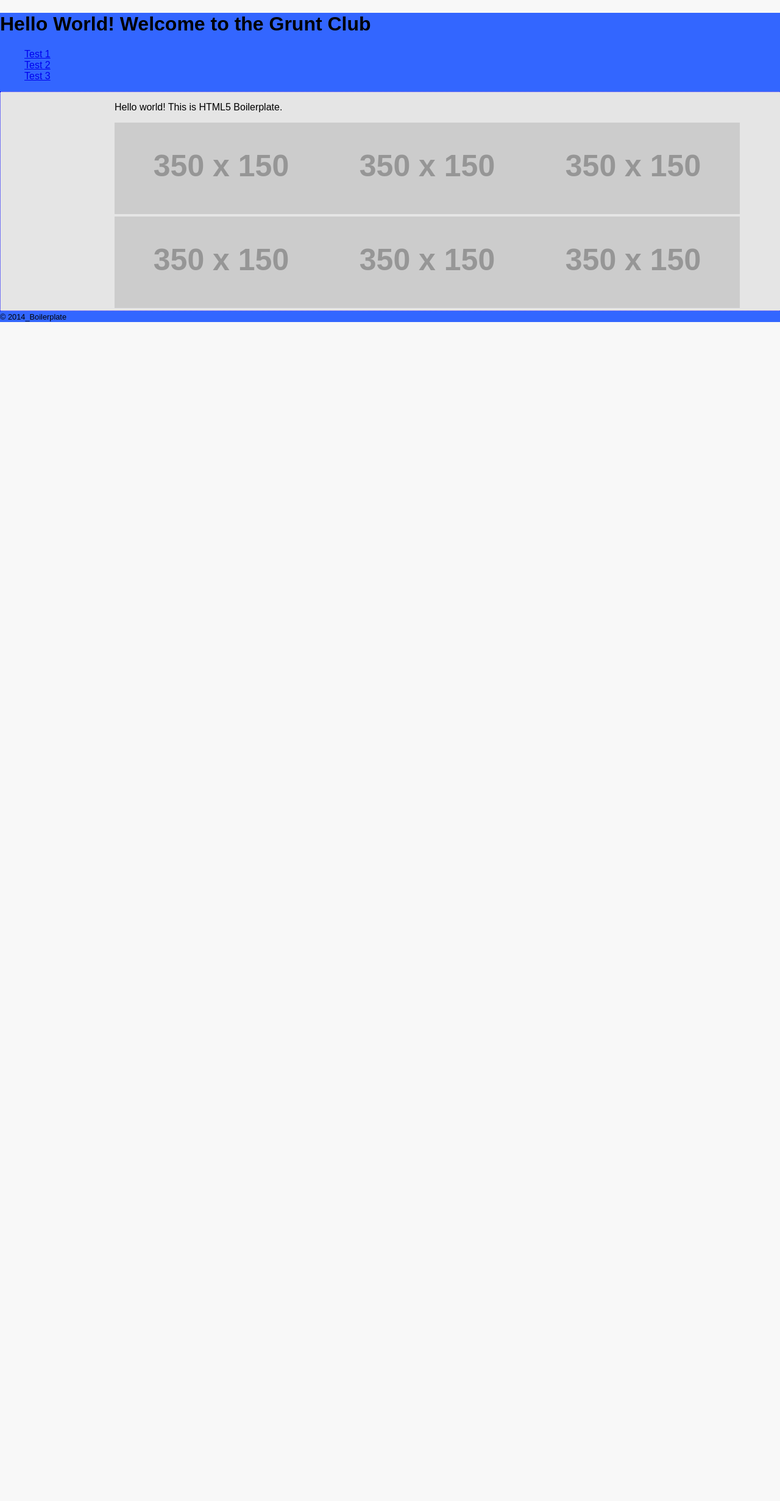
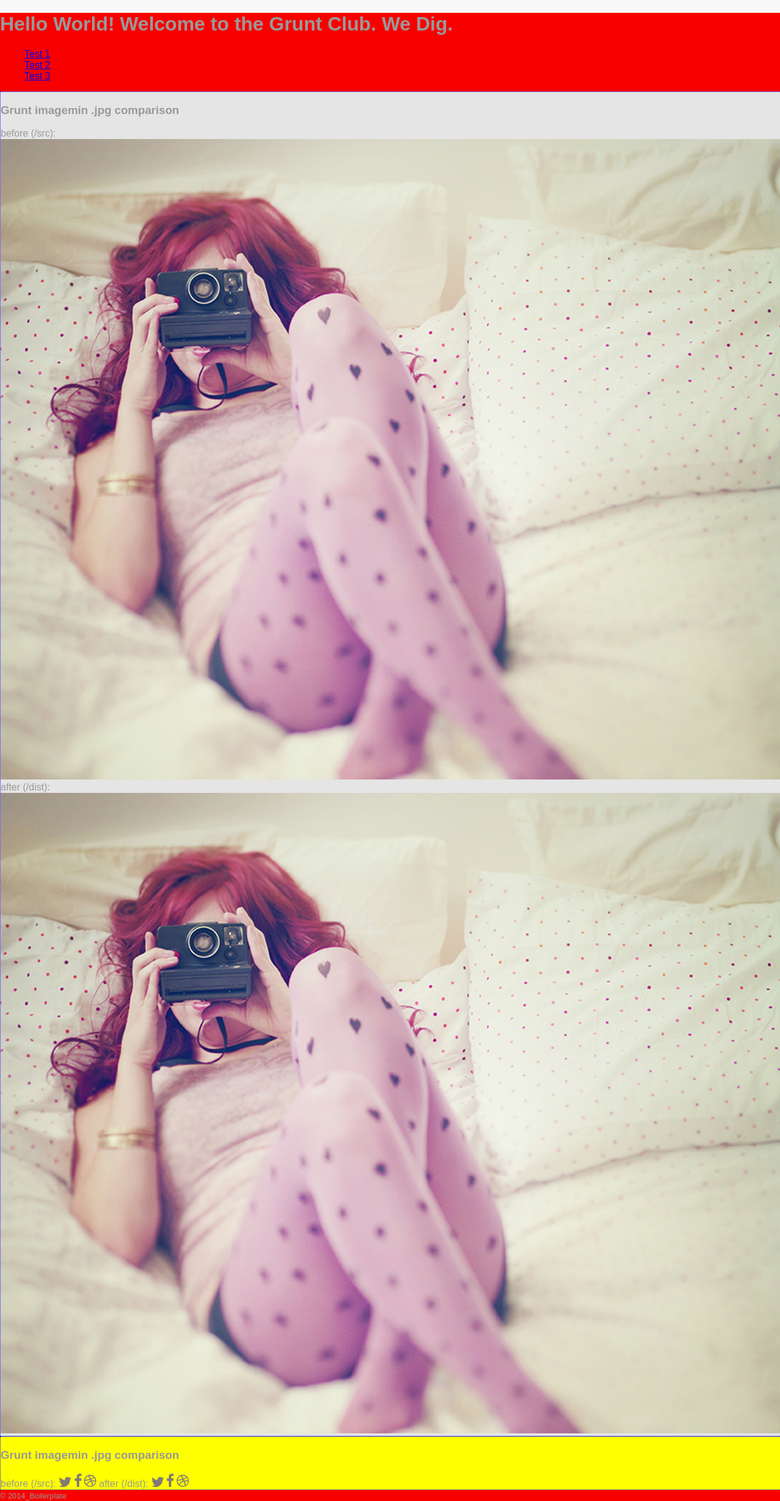
Before and after one commit to bansay/2014_boilerplate, a PHP site: page / in a window 1280 px wide; the page is wider, and only the part inside the window is pictured. Shown: that part at 61% size. Before the commit the page ends 800 px from the top of that part, so only its background shows below. Run offline with PHP 8.4, Linux system fonts and the light colour scheme; some libraries are stand-ins or nearby versions.

Commit message:
added imagemin, and another method for compass - one for dev one for prod

```diff
--- a/_/css/main.css
+++ b/_/css/main.css
@@ -24,7 +24,7 @@ summary {
 /**
  * Correct `inline-block` display not defined in IE 6/7/8/9 and Firefox 3.
  */
-/* line 30, ../scss/_normalize.scss */
+/* line 31, ../scss/_normalize.scss */
 audio,
 canvas,
 video {
@@ -37,7 +37,7 @@ video {
  * Prevent modern browsers from displaying `audio` without controls.
  * Remove excess height in iOS 5 devices.
  */
-/* line 43, ../scss/_normalize.scss */
+/* line 44, ../scss/_normalize.scss */
 audio:not([controls]) {
   display: none;
   height: 0;
@@ -47,7 +47,7 @@ audio:not([controls]) {
  * Address styling not present in IE 7/8/9, Firefox 3, and Safari 4.
  * Known issue: no IE 6 support.
  */
-/* line 53, ../scss/_normalize.scss */
+/* line 54, ../scss/_normalize.scss */
 [hidden] {
   display: none;
 }
@@ -61,7 +61,7 @@ audio:not([controls]) {
  * 2. Prevent iOS text size adjust after orientation change, without disabling
  *    user zoom.
  */
-/* line 68, ../scss/_normalize.scss */
+/* line 69, ../scss/_normalize.scss */
 html {
   font-size: 100%;
   /* 1 */
@@ -75,7 +75,7 @@ html {
  * Address `font-family` inconsistency between `textarea` and other form
  * elements.
  */
-/* line 79, ../scss/_normalize.scss */
+/* line 80, ../scss/_normalize.scss */
 html,
 button,
 input,
@@ -87,7 +87,7 @@ textarea {
 /**
  * Address margins handled incorrectly in IE 6/7.
  */
-/* line 91, ../scss/_normalize.scss */
+/* line 92, ../scss/_normalize.scss */
 body {
   margin: 0;
 }
@@ -98,7 +98,7 @@ body {
 /**
  * Address `outline` inconsistency between Chrome and other browsers.
  */
-/* line 103, ../scss/_normalize.scss */
+/* line 104, ../scss/_normalize.scss */
 a:focus {
   outline: thin dotted;
 }
@@ -106,7 +106,7 @@ a:focus {
 /**
  * Improve readability when focused and also mouse hovered in all browsers.
  */
-/* line 111, ../scss/_normalize.scss */
+/* line 112, ../scss/_normalize.scss */
 a:active,
 a:hover {
   outline: 0;
@@ -120,37 +120,37 @@ a:hover {
  * Address font sizes within `section` and `article` in Firefox 4+, Safari 5,
  * and Chrome.
  */
-/* line 126, ../scss/_normalize.scss */
+/* line 127, ../scss/_normalize.scss */
 h1 {
   font-size: 2em;
   margin: 0.67em 0;
 }
 
-/* line 131, ../scss/_normalize.scss */
+/* line 132, ../scss/_normalize.scss */
 h2 {
   font-size: 1.5em;
   margin: 0.83em 0;
 }
 
-/* line 136, ../scss/_normalize.scss */
+/* line 137, ../scss/_normalize.scss */
 h3 {
   font-size: 1.17em;
   margin: 1em 0;
 }
 
-/* line 141, ../scss/_normalize.scss */
+/* line 142, ../scss/_normalize.scss */
 h4 {
   font-size: 1em;
   margin: 1.33em 0;
 }
 
-/* line 146, ../scss/_normalize.scss */
+/* line 147, ../scss/_normalize.scss */
 h5 {
   font-size: 0.83em;
   margin: 1.67em 0;
 }
 
-/* line 151, ../scss/_normalize.scss */
+/* line 152, ../scss/_normalize.scss */
 h6 {
   font-size: 0.67em;
   margin: 2.33em 0;
@@ -159,7 +159,7 @@ h6 {
 /**
  * Address styling not present in IE 7/8/9, Safari 5, and Chrome.
  */
-/* line 160, ../scss/_normalize.scss */
+/* line 161, ../scss/_normalize.scss */
 abbr[title] {
   border-bottom: 1px dotted;
 }
@@ -167,13 +167,13 @@ abbr[title] {
 /**
  * Address style set to `bolder` in Firefox 3+, Safari 4/5, and Chrome.
  */
-/* line 168, ../scss/_normalize.scss */
+/* line 169, ../scss/_normalize.scss */
 b,
 strong {
   font-weight: bold;
 }
 
-/* line 173, ../scss/_normalize.scss */
+/* line 174, ../scss/_normalize.scss */
 blockquote {
   margin: 1em 40px;
 }
@@ -181,7 +181,7 @@ blockquote {
 /**
  * Address styling not present in Safari 5 and Chrome.
  */
-/* line 181, ../scss/_normalize.scss */
+/* line 182, ../scss/_normalize.scss */
 dfn {
   font-style: italic;
 }
@@ -190,7 +190,7 @@ dfn {
  * Address differences between Firefox and other browsers.
  * Known issue: no IE 6/7 normalization.
  */
-/* line 190, ../scss/_normalize.scss */
+/* line 191, ../scss/_normalize.scss */
 hr {
   -moz-box-sizing: content-box;
   box-sizing: content-box;
@@ -200,7 +200,7 @@ hr {
 /**
  * Address styling not present in IE 6/7/8/9.
  */
-/* line 200, ../scss/_normalize.scss */
+/* line 201, ../scss/_normalize.scss */
 mark {
   background: #ff0;
   color: #000;
@@ -209,7 +209,7 @@ mark {
 /**
  * Address margins set differently in IE 6/7.
  */
-/* line 209, ../scss/_normalize.scss */
+/* line 210, ../scss/_normalize.scss */
 p,
 pre {
   margin: 1em 0;
@@ -218,7 +218,7 @@ pre {
 /**
  * Correct font family set oddly in IE 6, Safari 4/5, and Chrome.
  */
-/* line 218, ../scss/_normalize.scss */
+/* line 219, ../scss/_normalize.scss */
 code,
 kbd,
 pre,
@@ -231,7 +231,7 @@ samp {
 /**
  * Improve readability of pre-formatted text in all browsers.
  */
-/* line 231, ../scss/_normalize.scss */
+/* line 232, ../scss/_normalize.scss */
 pre {
   white-space: pre;
   white-space: pre-wrap;
@@ -241,7 +241,7 @@ pre {
 /**
  * Address CSS quotes not supported in IE 6/7.
  */
-/* line 241, ../scss/_normalize.scss */
+/* line 242, ../scss/_normalize.scss */
 q {
   quotes: none;
 }
@@ -249,7 +249,7 @@ q {
 /**
  * Address `quotes` property not supported in Safari 4.
  */
-/* line 249, ../scss/_normalize.scss */
+/* line 250, ../scss/_normalize.scss */
 q:before,
 q:after {
   content: '';
@@ -259,7 +259,7 @@ q:after {
 /**
  * Address inconsistent and variable font size in all browsers.
  */
-/* line 259, ../scss/_normalize.scss */
+/* line 260, ../scss/_normalize.scss */
 small {
   font-size: 80%;
 }
@@ -267,7 +267,7 @@ small {
 /**
  * Prevent `sub` and `sup` affecting `line-height` in all browsers.
  */
-/* line 267, ../scss/_normalize.scss */
+/* line 268, ../scss/_normalize.scss */
 sub,
 sup {
   font-size: 75%;
@@ -276,12 +276,12 @@ sup {
   vertical-align: baseline;
 }
 
-/* line 275, ../scss/_normalize.scss */
+/* line 276, ../scss/_normalize.scss */
 sup {
   top: -0.5em;
 }
 
-/* line 279, ../scss/_normalize.scss */
+/* line 280, ../scss/_normalize.scss */
 sub {
   bottom: -0.25em;
 }
@@ -292,7 +292,7 @@ sub {
 /**
  * Address margins set differently in IE 6/7.
  */
-/* line 291, ../scss/_normalize.scss */
+/* line 292, ../scss/_normalize.scss */
 dl,
 menu,
 ol,
@@ -300,7 +300,7 @@ ul {
   margin: 1em 0;
 }
 
-/* line 298, ../scss/_normalize.scss */
+/* line 299, ../scss/_normalize.scss */
 dd {
   margin: 0 0 0 40px;
 }
@@ -308,7 +308,7 @@ dd {
 /**
  * Address paddings set differently in IE 6/7.
  */
-/* line 306, ../scss/_normalize.scss */
+/* line 307, ../scss/_normalize.scss */
 menu,
 ol,
 ul {
@@ -318,7 +318,7 @@ ul {
 /**
  * Correct list images handled incorrectly in IE 7.
  */
-/* line 316, ../scss/_normalize.scss */
+/* line 317, ../scss/_normalize.scss */
 nav ul,
 nav ol {
   list-style: none;
@@ -332,7 +332,7 @@ nav ol {
  * 1. Remove border when inside `a` element in IE 6/7/8/9 and Firefox 3.
  * 2. Improve image quality when scaled in IE 7.
  */
-/* line 331, ../scss/_normalize.scss */
+/* line 332, ../scss/_normalize.scss */
 img {
   border: 0;
   /* 1 */
@@ -343,7 +343,7 @@ img {
 /**
  * Correct overflow displayed oddly in IE 9.
  */
-/* line 340, ../scss/_normalize.scss */
+/* line 341, ../scss/_normalize.scss */
 svg:not(:root) {
   overflow: hidden;
 }
@@ -354,7 +354,7 @@ svg:not(:root) {
 /**
  * Address margin not present in IE 6/7/8/9, Safari 5, and Opera 11.
  */
-/* line 352, ../scss/_normalize.scss */
+/* line 353, ../scss/_normalize.scss */
 figure {
   margin: 0;
 }
@@ -365,7 +365,7 @@ figure {
 /**
  * Correct margin displayed oddly in IE 6/7.
  */
-/* line 364, ../scss/_normalize.scss */
+/* line 365, ../scss/_normalize.scss */
 form {
   margin: 0;
 }
@@ -373,7 +373,7 @@ form {
 /**
  * Define consistent border, margin, and padding.
  */
-/* line 372, ../scss/_normalize.scss */
+/* line 373, ../scss/_normalize.scss */
 fieldset {
   border: 1px solid #c0c0c0;
   margin: 0 2px;
@@ -385,7 +385,7 @@ fieldset {
  * 2. Correct text not wrapping in Firefox 3.
  * 3. Correct alignment displayed oddly in IE 6/7.
  */
-/* line 384, ../scss/_normalize.scss */
+/* line 385, ../scss/_normalize.scss */
 legend {
   border: 0;
   /* 1 */
@@ -402,7 +402,7 @@ legend {
  *    and Chrome.
  * 3. Improve appearance and consistency in all browsers.
  */
-/* line 398, ../scss/_normalize.scss */
+/* line 399, ../scss/_normalize.scss */
 button,
 input,
 select,
@@ -421,7 +421,7 @@ textarea {
  * Address Firefox 3+ setting `line-height` on `input` using `!important` in
  * the UA stylesheet.
  */
-/* line 413, ../scss/_normalize.scss */
+/* line 414, ../scss/_normalize.scss */
 button,
 input {
   line-height: normal;
@@ -433,7 +433,7 @@ input {
  * Correct `button` style inheritance in Chrome, Safari 5+, and IE 6+.
  * Correct `select` style inheritance in Firefox 4+ and Opera.
  */
-/* line 425, ../scss/_normalize.scss */
+/* line 426, ../scss/_normalize.scss */
 button,
 select {
   text-transform: none;
@@ -448,7 +448,7 @@ select {
  * 4. Remove inner spacing in IE 7 without affecting normal text inputs.
  *    Known issue: inner spacing remains in IE 6.
  */
-/* line 440, ../scss/_normalize.scss */
+/* line 441, ../scss/_normalize.scss */
 button,
 html input[type="button"],
 input[type="reset"],
@@ -464,7 +464,7 @@ input[type="submit"] {
 /**
  * Re-set default cursor for disabled elements.
  */
-/* line 453, ../scss/_normalize.scss */
+/* line 454, ../scss/_normalize.scss */
 button[disabled],
 html input[disabled] {
   cursor: default;
@@ -476,7 +476,7 @@ html input[disabled] {
  * 3. Remove excess padding in IE 7.
  *    Known issue: excess padding remains in IE 6.
  */
-/* line 465, ../scss/_normalize.scss */
+/* line 466, ../scss/_normalize.scss */
 input[type="checkbox"],
 input[type="radio"] {
   box-sizing: border-box;
@@ -494,7 +494,7 @@ input[type="radio"] {
  * 2. Address `box-sizing` set to `border-box` in Safari 5 and Chrome
  *    (include `-moz` to future-proof).
  */
-/* line 479, ../scss/_normalize.scss */
+/* line 480, ../scss/_normalize.scss */
 input[type="search"] {
   -webkit-appearance: textfield;
   /* 1 */
@@ -508,7 +508,7 @@ input[type="search"] {
  * Remove inner padding and search cancel button in Safari 5 and Chrome
  * on OS X.
  */
-/* line 491, ../scss/_normalize.scss */
+/* line 492, ../scss/_normalize.scss */
 input[type="search"]::-webkit-search-cancel-button,
 input[type="search"]::-webkit-search-decoration {
   -webkit-appearance: none;
@@ -517,7 +517,7 @@ input[type="search"]::-webkit-search-decoration {
 /**
  * Remove inner padding and border in Firefox 3+.
  */
-/* line 500, ../scss/_normalize.scss */
+/* line 501, ../scss/_normalize.scss */
 button::-moz-focus-inner,
 input::-moz-focus-inner {
   border: 0;
@@ -528,7 +528,7 @@ input::-moz-focus-inner {
  * 1. Remove default vertical scrollbar in IE 6/7/8/9.
  * 2. Improve readability and alignment in all browsers.
  */
-/* line 511, ../scss/_normalize.scss */
+/* line 512, ../scss/_normalize.scss */
 textarea {
   overflow: auto;
   /* 1 */
@@ -542,7 +542,7 @@ textarea {
 /**
  * Remove most spacing between table cells.
  */
-/* line 524, ../scss/_normalize.scss */
+/* line 525, ../scss/_normalize.scss */
 table {
   border-collapse: collapse;
   border-spacing: 0;
@@ -570,14 +570,15 @@ table {
   margin: 0 auto;
 }
 
-/* line 27, ../scss/_theme.scss */
+/* line 29, ../scss/_theme.scss */
 html {
   background: #f8f8f8;
 }
 
-/* line 31, ../scss/_theme.scss */
+/* line 33, ../scss/_theme.scss */
 body {
-  background: #3366ff;
+  background: #f80000;
+  color: #999;
 }
 
 /* line 1, ../scss/_module.scss */
--- a/_/scss/_normalize.scss
+++ b/_/scss/_normalize.scss
@@ -22,6 +22,7 @@ section,
 summary {
     display: block;
 }
+
 
 /**
  * Correct `inline-block` display not defined in IE 6/7/8/9 and Firefox 3.
--- a/_/scss/_theme.scss
+++ b/_/scss/_theme.scss
@@ -24,12 +24,15 @@ $blue : #3366ff;
   margin: 0 auto;
 }
 
+
+
 html {
   background: $off_white;
 }
 
 body {
-  background: $blue;
+  background: $red;
+  color: #999;
 }
 
 /////     MIXINS    /////
--- a/index.html
+++ b/index.html
@@ -33,7 +33,7 @@
 
 
         <header>
-            <h1>Hello World! Welcome to the Grunt Club</h1>
+            <h1>Hello World! Welcome to the Grunt Club. We Dig.</h1>
             <nav>
                 <ul>
                     <li><a href="#">Test 1</a></li>
@@ -44,29 +44,23 @@
         </header>
 
         <section>
-            <div class="container">
-                <p>Hello world! This is HTML5 Boilerplate.</p>
-                <ul>
-                    <li>
-                        <img src="http://placehold.it/350x150" />
-                    </li>
-                    <li>
-                        <img src="http://placehold.it/350x150" />
-                    </li>
-                    <li>
-                        <img src="http://placehold.it/350x150" />
-                    </li>
-                    <li>
-                        <img src="http://placehold.it/350x150" />
-                    </li>
-                    <li>
-                        <img src="http://placehold.it/350x150" />
-                    </li>
-                    <li>
-                        <img src="http://placehold.it/350x150" />
-                    </li>
-                </ul>
-            </div>
+            <h3>Grunt imagemin .jpg comparison</h3>
+            <label>before (/src):</label>
+            <img src="_/img/src/rotator-home-beforeplay2.jpg" />
+            <label>after (/dist):</label>
+            <img src="_/img/dist/rotator-home-beforeplay2.jpg" />
+        </section>
+
+        <section style="background: yellow;">
+            <h3>Grunt imagemin .jpg comparison</h3>
+            <label>before (/src):</label>
+            <img src="_/img/src/nav-twitter-mauve.png" />
+            <img src="_/img/src/nav-facebook-mauve.png" />
+            <img src="_/img/src/nav-dribbble-mauve.png" />
+            <label>after (/dist):</label>
+            <img src="_/img/dist/nav-twitter-mauve.png" />
+            <img src="_/img/dist/nav-facebook-mauve.png" />
+            <img src="_/img/dist/nav-dribbble-mauve.png" />
         </section>
 
         <footer>
--- a/package.json
+++ b/package.json
@@ -4,6 +4,7 @@
   "devDependencies": {
     "grunt": "~0.4.1",
     "grunt-contrib-compass": "~0.7.1",
+    "grunt-contrib-imagemin": "^0.9.1",
     "grunt-contrib-watch": "~0.6.1"
   }
 }
```
Also changed, not shown: gruntfile.js (+50 -2 lines), _/img/dist/nav-dribbble-mauve.png (added), _/img/dist/nav-facebook-mauve.png (added), _/img/dist/nav-linkedin-mauve.png (added), _/img/dist/nav-twitter-mauve.png (added), _/img/dist/rotator-home-beforeplay2.jpg (added), _/img/dist/rotator-home-rudis2.jpg (added), _/img/dist/rotator-home-whole-foods-good-food-matters2.jpg (added), _/img/src/nav-dribbble-mauve.png (added), _/img/src/nav-facebook-mauve.png (added), _/img/src/nav-linkedin-mauve.png (added), _/img/src/nav-twitter-mauve.png (added), _/img/src/rotator-home-beforeplay2.jpg (added), _/img/src/rotator-home-rudis2.jpg (added), 1 more files. Lines whose indentation alone changed are shown as unchanged.
